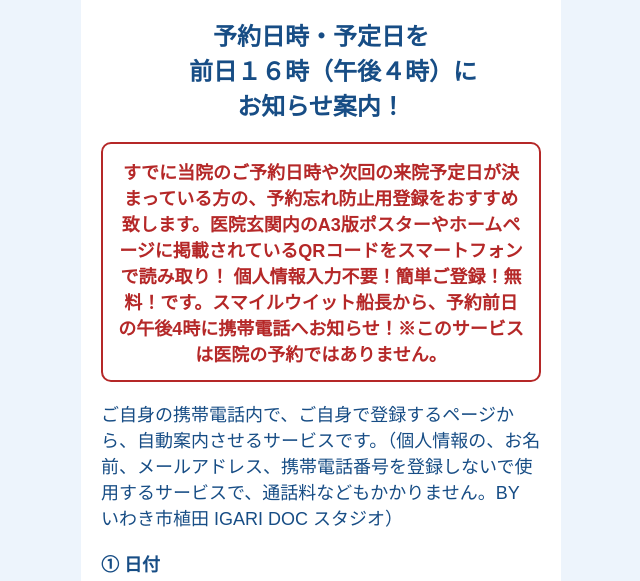
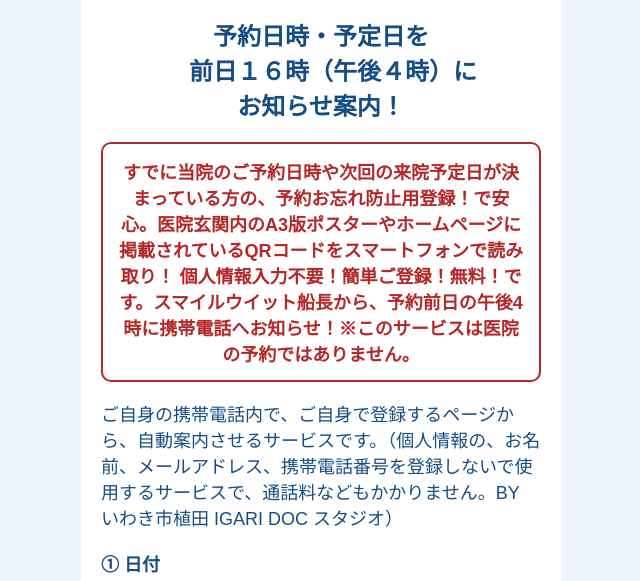
Before and after one commit to igari840/igari-doc, a plain HTML site: page index.html in a window 1280 px wide. Shown: the part 196-777 px from the top of the page, without its empty margins (319-959 px from the left). Drawn offline with Linux system fonts and the light colour scheme.

Commit message:
Update warning message for appointment reminders

```diff
--- a/index.html
+++ b/index.html
@@ -95,7 +95,7 @@ small {
 お知らせ案内！</h2>
 
 <div class="warning">
-すでに当院のご予約日時や次回の来院予定日が決まっている方の、予約忘れ防止用登録をおすすめ致します。医院玄関内のA3版ポスターやホームページに掲載されているQRコードをスマートフォンで読み取り！
+すでに当院のご予約日時や次回の来院予定日が決まっている方の、予約お忘れ防止用登録！で安心。医院玄関内のA3版ポスターやホームページに掲載されているQRコードをスマートフォンで読み取り！
 個人情報入力不要！簡単ご登録！無料！です。スマイルウイット船長から、予約前日の午後4時に携帯電話へお知らせ！※このサービスは医院の予約ではありません。
 </div>
 
```
